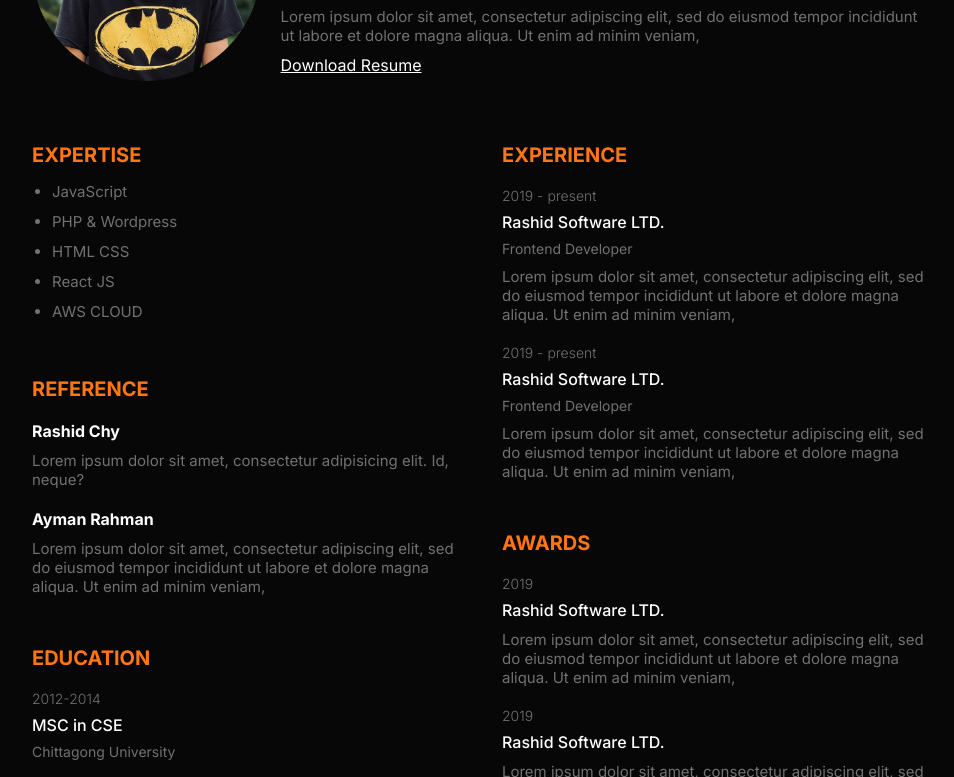
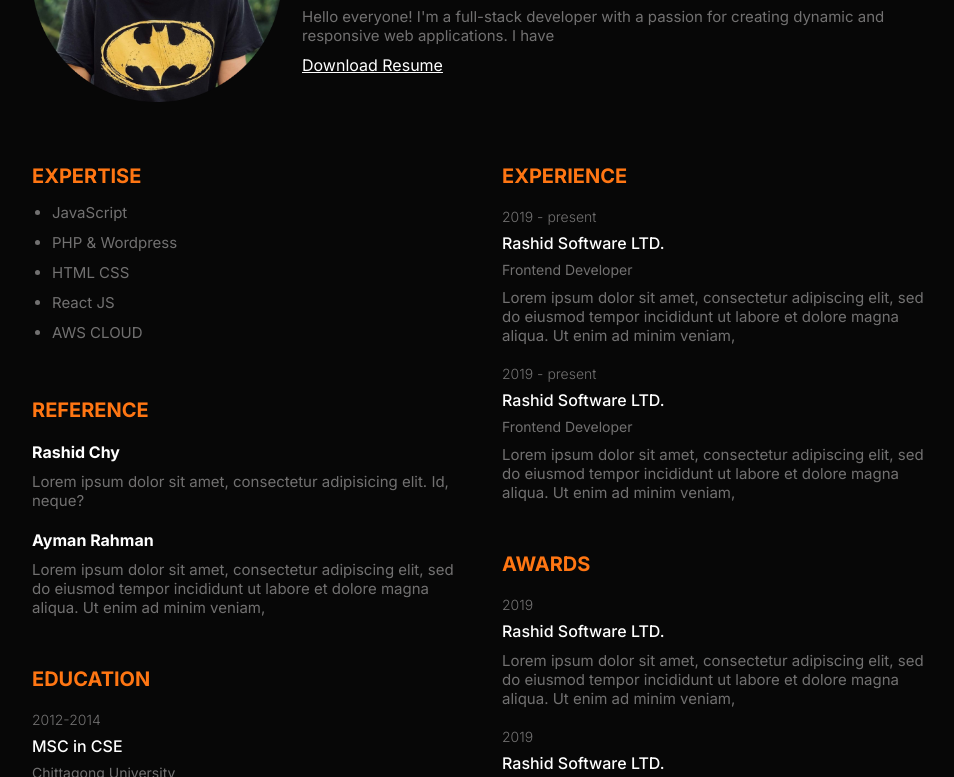
Before and after one commit to PethoTavares/107Resume, a plain HTML site: page index.html in a window 1280 px wide. Shown: the part 198-975 px from the top of the page, without its empty margins (158-1112 px from the left). Drawn offline with nearby package versions, Linux system fonts and the light colour scheme.

Commit message:
"First commit"

```diff
--- a/index.html
+++ b/index.html
@@ -24,9 +24,7 @@
           </h1>
           <p class="profile_title">Full-Stack Developer</p>
           <p class="description profile_description">
-            Lorem ipsum dolor sit amet, consectetur adipiscing elit, sed do eiusmod tempor incididunt ut labore et
-            dolore
-            magna aliqua. Ut enim ad minim veniam,
+            Hello everyone! I'm a full-stack developer with a passion for creating dynamic and responsive web applications. I have
           </p>
           <a class="downloadBtn" href="./cv.pdf" download="Resume.pdf">Download Resume</a>
         </div>
```
